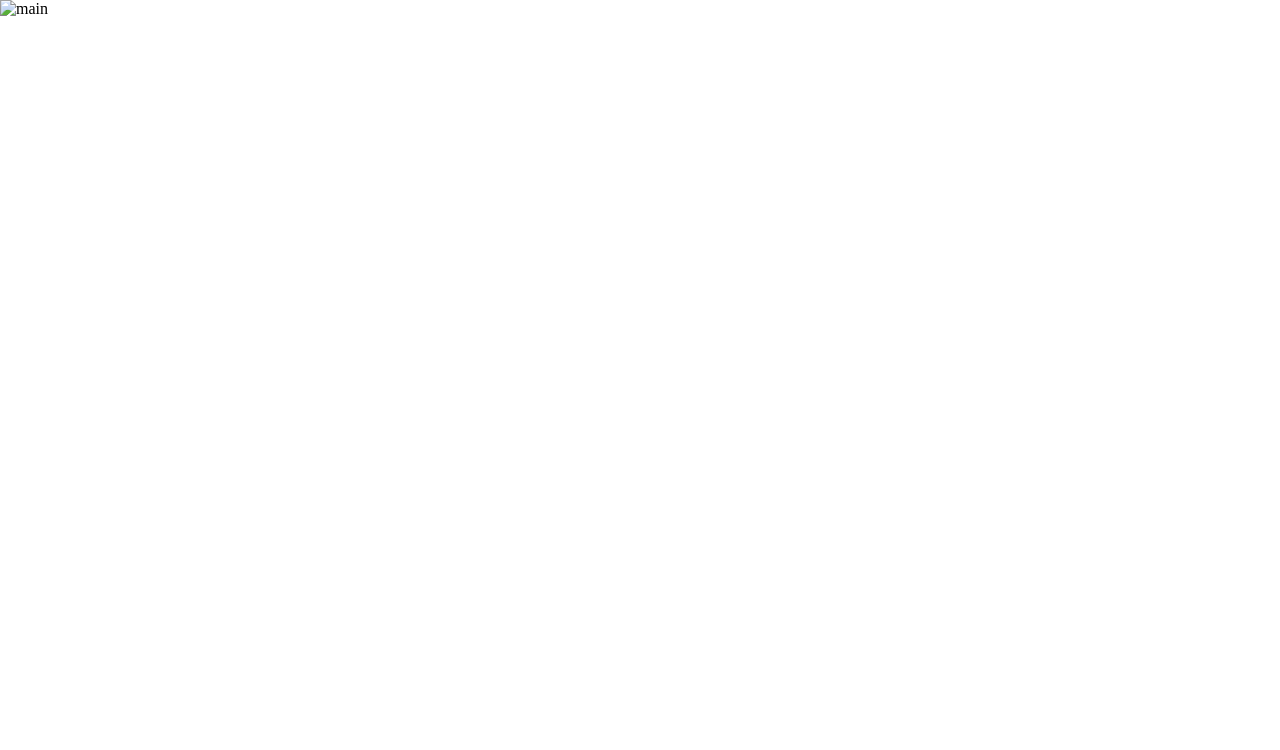
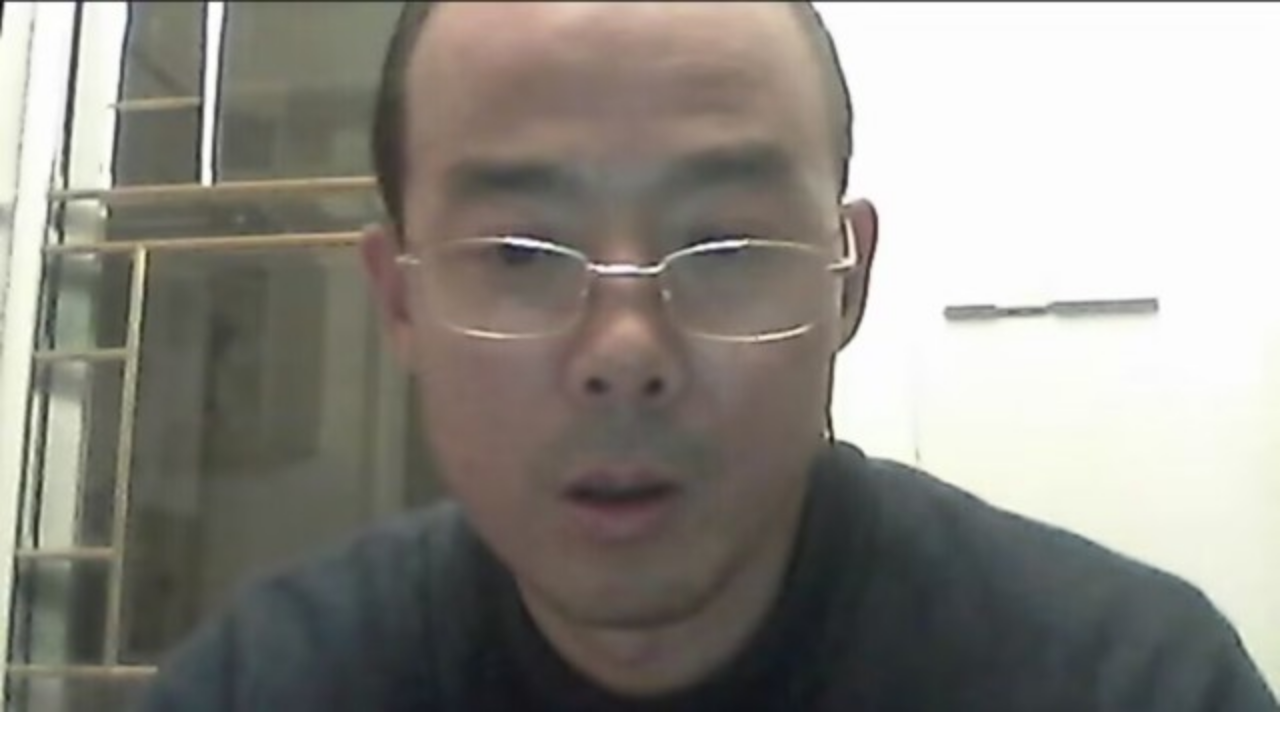
Before and after one commit to Deephex123/q_XD, a plain HTML site: page index.html in a window 1280 px wide. Drawn offline with Linux system fonts and the light colour scheme; the site is published under a folder, as on GitHub Pages, so addresses that start at the root find nothing.

Commit message:
Fatal Bug Fixed

```diff
--- a/index.html
+++ b/index.html
@@ -30,7 +30,7 @@
 </head>
 <body>
 
-<img src="/src/xd.jpg" onclick="play()" alt="main" style="cursor: pointer">
+<img src="src/xd.jpg" onclick="play()" alt="main" style="cursor: pointer">
 <style>
     html, body {
         height: 100%;
```
